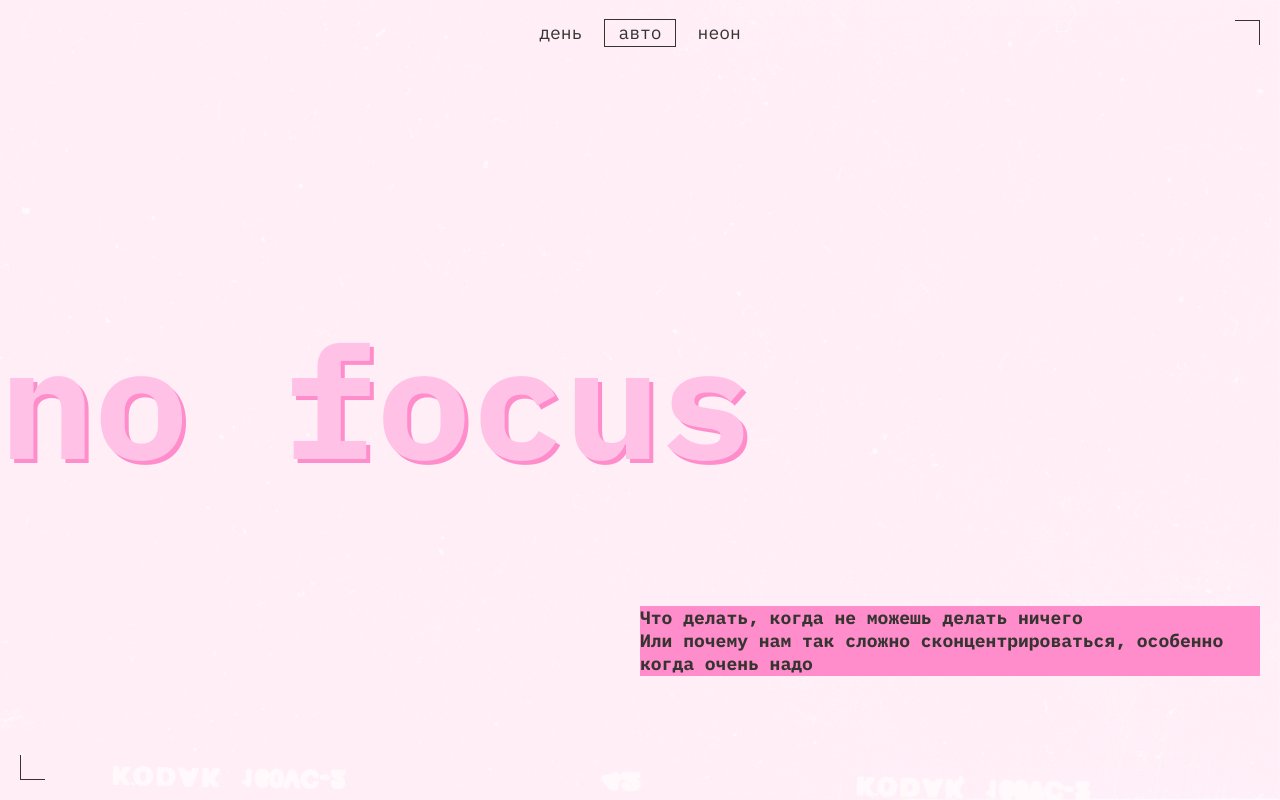
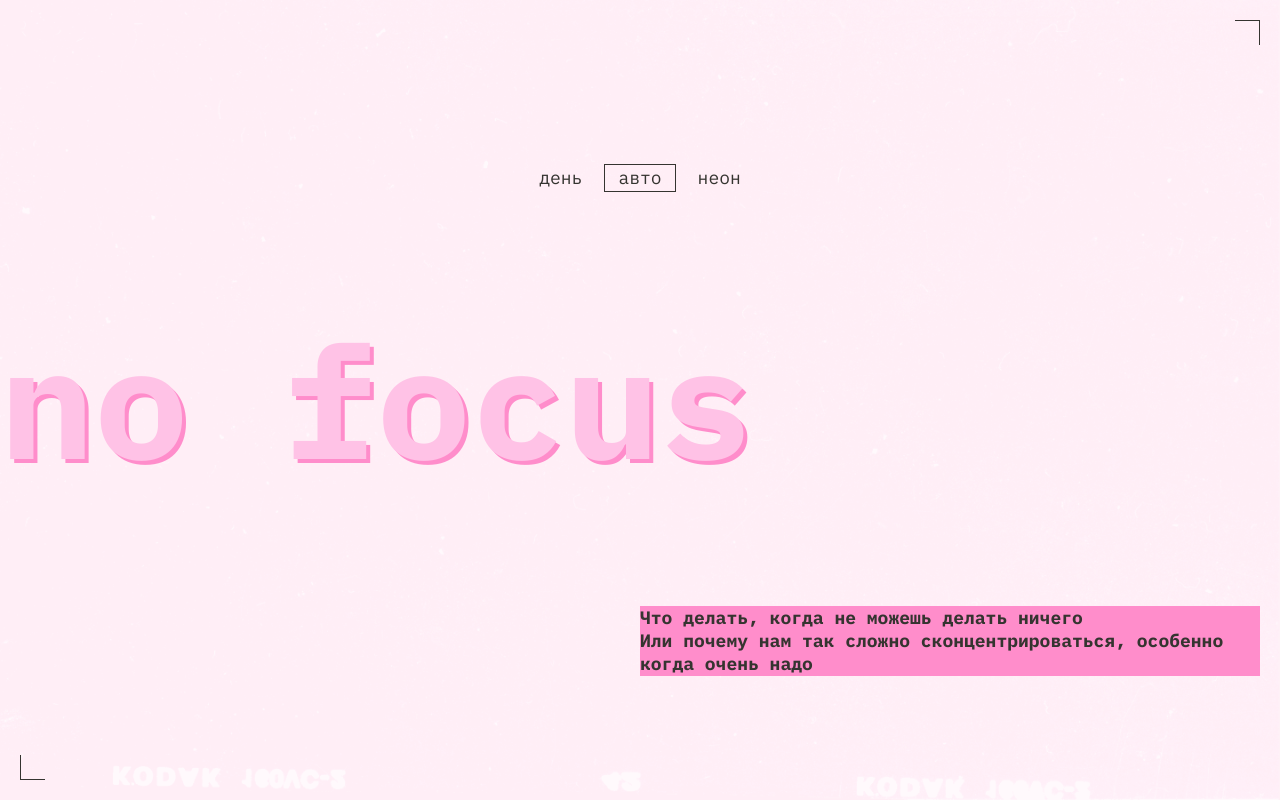
Before and after one commit to pbutsik/slozhno-sosredotochitsya, a plain HTML site: page index.html in a window 1280 px wide. Shown: the top 800 px of the page. Drawn offline with Linux system fonts and the light colour scheme.

Commit message:
review_2_header

```diff
--- a/styles/style.css
+++ b/styles/style.css
@@ -2,15 +2,13 @@
 .page {
   max-width: 1440px;
   color: var(--common-text-color, #f1b2ce);
-  font-family: var(--common-font, 'IBM Plex mono', 'monospace', sans-serif);
+  font-family: var(--common-font, "IBM Plex mono", monospace, sans-serif);
   background-color: var(--background-color);
   background-repeat: no-repeat;
   background-position: center;
   background-size: cover;
   background-attachment: fixed;
 }
-
-
 
 .grid {
   display: grid;
@@ -83,8 +81,8 @@
 .header__theme-menu {
   color: var(--nav-bar-color);
   /* margin-block-start: 65px; */
-  margin-block-start: 18%;
-  margin-block-end: auto;
+  /* margin-block-start: 18%;
+  margin-block-end: auto; */
 }
 
 .header__theme-menu-list {
@@ -142,7 +140,6 @@
   border-radius: 50%;
   box-shadow: 0 0 4px 2px var(--title-shadow-color);
 }
-
 
 /* header */
 
--- a/styles/variables.css
+++ b/styles/variables.css
@@ -1,5 +1,5 @@
 :root {
-  --common-font: 'IBM Plex mono', 'monospace', sans-serif;
+  --common-font: 'IBM Plex mono', monospace, sans-serif;
   --background-color: #000028;
   --common-text-color: #F1B2CE;
   --title-color: #DB00FF;
```
